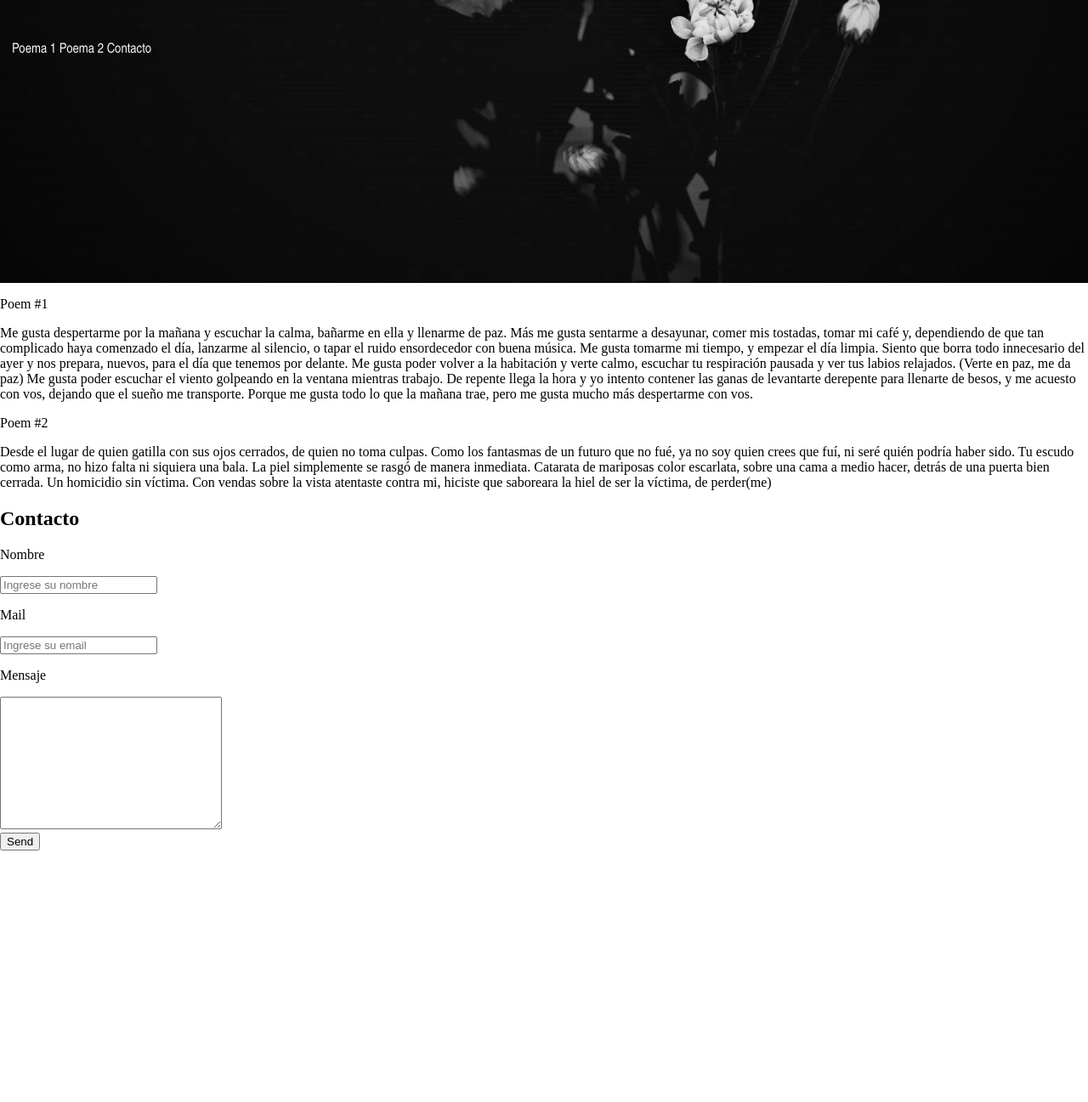
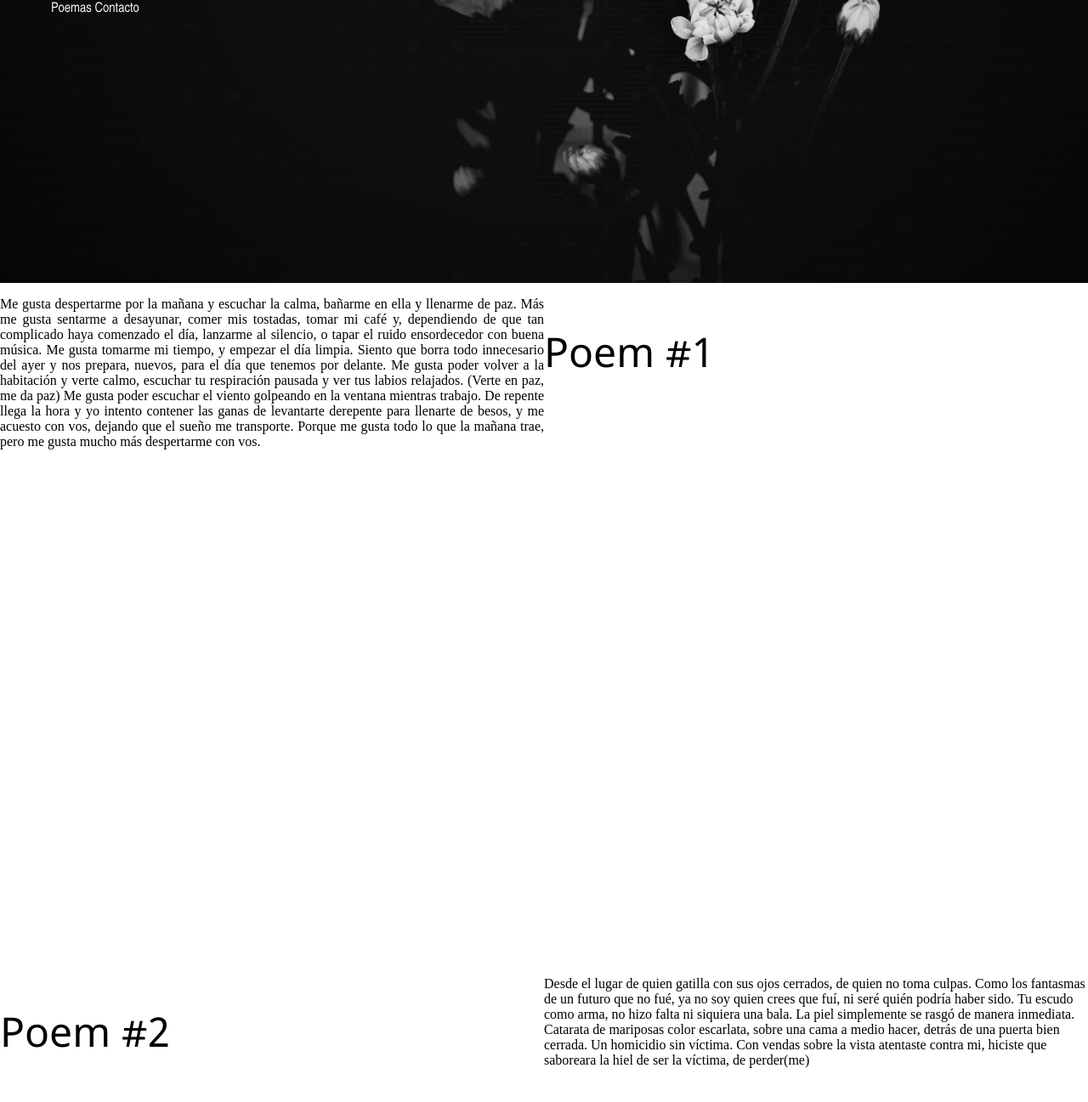
Before and after one commit to AntoMariani/Web-Coding-Bootcamp-NUCBA, a plain HTML site: page TP 1/index.html in a window 1280 px wide. Shown: the part 467-1764 px from the top of the page at 85% size. Before the commit the page ends 1468 px from the top, so only its background shows below. Drawn offline with Linux system fonts and the light colour scheme.

Commit message:
Sec separadas ok+ Style header & footer 80%

```diff
--- a/TP 1/index.css
+++ b/TP 1/index.css
@@ -12,6 +12,16 @@
 @font-face {
     font-family: "LeagueScript";
     src: url('./fonts/LeagueScript-Regular.ttf')
+}
+
+@font-face {
+    font-family: "Poems_Text";
+    src: url('./fonts/OpenSansCondensed-Bold.ttf')
+}
+
+@font-face {
+    font-family: "Poems_Title";
+    src: url('./fonts/NotoSans-Regular.ttf')
 }
 
 /* TAGS BASICOS */
@@ -63,9 +73,56 @@ a:active {
 /* CLASES */
 .navigation_bar{
     position: relative;
-    left: -34em;
-    top: 25em;
+    left: -33em;
+    top: 22em;
     color:whitesmoke;
     font-family: "Arial Narrow";
 
 }
+
+/* Split the screen in half */
+.column_left{
+    float: left;
+    width: 50%;
+    display: block;
+    text-align: justify;
+  }
+
+.column_right{
+    float: right;
+    width: 50%;
+    display: block;
+  }
+
+  .row{
+      height: 100vh;
+  }
+
+  /* Clear floats after the columns */
+  .row:after {
+    content: "";
+    display: table;
+    clear: both;
+  }
+
+  .title_poem{
+      font-family: "Poems_Title";
+      font-size: 3em;
+  }
+
+  .Contact_form{
+      height: 100vh;
+      text-align: center;
+      font-family: "Poems_Title";
+      background: rgb(190,190,190);
+      background: linear-gradient(180deg, rgba(190,190,190,1) 0%, rgba(105,105,105,1) 69%, rgba(68,68,68,1) 100%);
+      padding-top: 2em;
+  }
+
+.Contact_form h2{
+    font-size: 2em;
+}
+
+.Contact_form p{
+    font-size: 1em;
+}
--- a/TP 1/index.html
+++ b/TP 1/index.html
@@ -10,18 +10,17 @@
     <header>
             <h1>Poemario</h1>
       <nav class="navigation_bar">
-        <a href="#Poema_1">Poema 1</a>
-        <a href="#Poema_2" >Poema 2</a>
+        <a href="#Poemas">Poemas</a>
         <a href="#Contact_Form" >Contacto</a>
       </nav>
     </header>
     <main>
-        <section>
-            <div>
-                <p>Poem #1</p>
+        <section id="Poemas" class="row">
+            <div class="column_right">
+                <p class="title_poem">Poem #1</p>
             </div>
-            <div>
-                <p id="Poema_1">
+            <div class="column_left">
+                <p class="text_poems">
                     Me gusta despertarme por la mañana y escuchar la calma, bañarme en ella y llenarme de paz.
                     Más me gusta sentarme a desayunar, comer mis tostadas, tomar mi café y, dependiendo de que tan complicado haya comenzado el día, lanzarme al silencio, o tapar el ruido ensordecedor con buena música.
                     Me gusta tomarme mi tiempo, y empezar el día limpia. Siento que borra todo innecesario del ayer y nos prepara, nuevos, para el día que tenemos por delante.
@@ -34,14 +33,15 @@
                 </p>
             </div>
         </section>
-        <section>
-            <div>
-                <p>
+
+        <section class="row">
+            <div class="column_left">
+                <p class="title_poem">
                     Poem #2
                 </p>
             </div>
-            <div>
-                <p id="Poema_2">
+            <div class="column_right">
+                <p  class="text_poems">
                     Desde el lugar de quien gatilla con sus ojos cerrados,
                     de quien no toma culpas.
 
@@ -63,8 +63,8 @@
                     de ser la víctima,
                     de perder(me)
                 </p>
+            </div>
 
-            </div>
         </section>
     </main>
     <footer>
```
Also changed, not shown: TP 1/fonts/NotoSans-Regular.ttf (added), TP 1/fonts/OpenSansCondensed-Bold.ttf (added), TP 1/img/footer_background.jpg (added).
